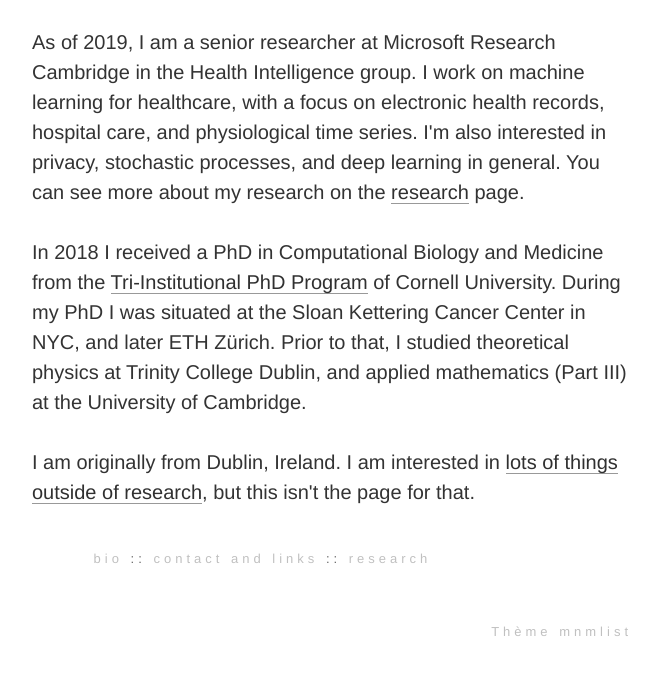
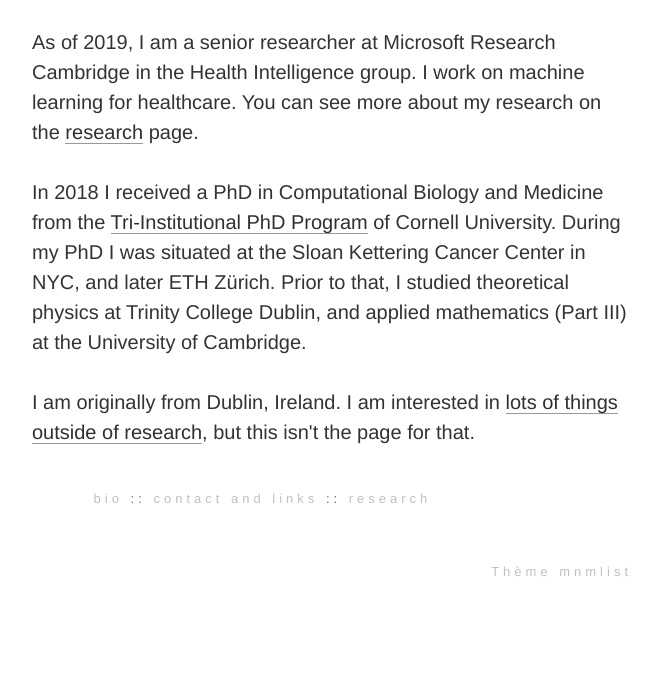
Before and after one commit to corcra/corcra.github.io-old, a plain HTML site: page pages/bio.html in a window 1280 px wide. Shown: the part 113-788 px from the top of the page, without its empty margins (32-690 px from the left). Drawn offline with Linux system fonts and the light colour scheme.

```diff
--- a/pages/bio.html
+++ b/pages/bio.html
@@ -25,8 +25,7 @@
         <a href="/pages/bio.html" id="page-title">bio</a></h1>
 </header>
 <article>
-    <p>As of 2019, I am a senior researcher at Microsoft Research Cambridge in the Health Intelligence group. I work on machine learning for healthcare, with a focus on electronic health records, hospital care, and physiological time series.
-I'm also interested in privacy, stochastic processes, and deep learning in general.
+    <p>As of 2019, I am a senior researcher at Microsoft Research Cambridge in the Health Intelligence group. I work on machine learning for healthcare.
 You can see more about my research on the <a href="/pages/research.html">research</a> page.</p>
 <p>In 2018 I received a PhD in Computational Biology and Medicine from the <a href="https://compbio.triiprograms.org/">Tri-Institutional PhD Program</a> of Cornell University. During my PhD I was situated at the Sloan Kettering Cancer Center in NYC, and later ETH Zürich. Prior to that, I studied theoretical physics at Trinity College Dublin, and applied mathematics (Part III) at the University of Cambridge.</p>
 <p>I am originally from Dublin, Ireland. I am interested in <a href="https://apeiroto.pe">lots of things outside of research</a>, but this isn't the page for that.</p>
```
